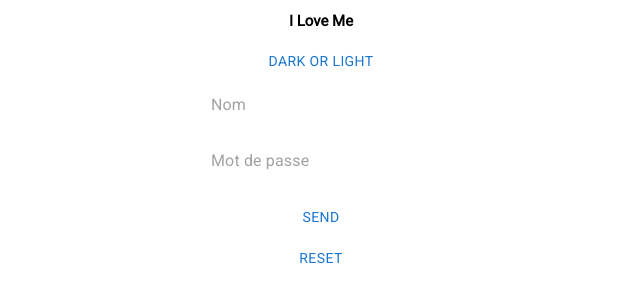
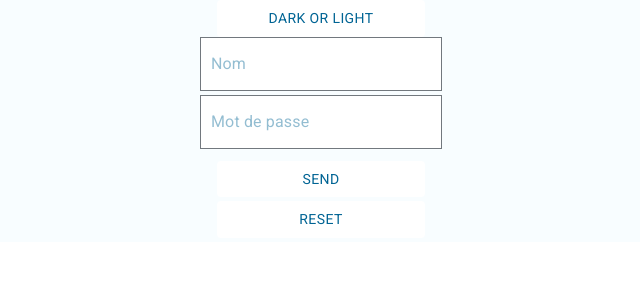
Before and after one commit to TianaNanta/e-trosa, a React (Create React App) app in the folder frontend/my-app/: page / in a window 1280 px wide. Shown: the top 302 px of the page, without its empty margins (319-959 px from the left). Built offline with nearby package versions, Linux system fonts and the light colour scheme.

Commit message:
I'm sorry i got overwhelmed so i don't remember correctly

```diff
--- a/frontend/my-app/package.json
+++ b/frontend/my-app/package.json
@@ -47,5 +47,11 @@
       "last 1 firefox version",
       "last 1 safari version"
     ]
+  },
+  "devDependencies": {
+    "css-loader": "^6.7.3",
+    "sass": "^1.58.3",
+    "sass-loader": "^13.2.0",
+    "style-loader": "^3.3.1"
   }
 }
--- a/frontend/my-app/src/App.tsx
+++ b/frontend/my-app/src/App.tsx
@@ -27,15 +27,12 @@ function App() {
     setPassword('');
   }
 
-  console.log(theme.themode.background)
-
   return (
     <>
       <ThemeProvider theme={themeswitch} >
         <AppBackground>
           <GlobalStyle />
           <CenterBox>
-            <h2>I Love Me</h2>
             <StyledButton text={'dark or light'} onClick={handleThemeToggle} />
           </CenterBox>
           <CenterBox>
--- a/frontend/my-app/src/core/theme/index.ts
+++ b/frontend/my-app/src/core/theme/index.ts
@@ -14,66 +14,36 @@ const LightTheme : DefaultTheme = {
     },
 
     themode: {
-        primary: `$primary`,
-        primaryText: `$primary`,
-        onPrimary: `$on-primary`,
-        onPrimaryText: `$on-primary`,
-        primaryContainer: `$primary-container`,
-        primaryContainerText: `$primary-container`,
-        onPrimaryContainer: `$on-primary-container`,
-        onPrimaryContainerText: `$on-primary-container`,
-        secondary: `$secondary`,
-        secondaryText: `$secondary`,
-        onSecondary: `$on-secondary`,
-        onSecondaryText: `$on-secondary`,
-        secondaryContainer: `$secondary-container`,
-        secondaryContainerText: `$secondary-container`,
-        onSecondaryContainer: `$on-secondary-container`,
-        onSecondaryContainerText: `$on-secondary-container`,
-        tertiary: `$tertiary`,
-        tertiaryText: `$tertiary`,
-        onTertiary: `$on-tertiary`,
-        onTertiaryText: `$on-tertiary`,
-        tertiaryContainer: `$tertiary-container`,
-        tertiaryContainerText: `$tertiary-container`,
-        onTertiaryContainer: `$on-tertiary-container`,
-        onTertiaryContainerText: `$on-tertiary-container`,
-        error: `$error`,
-        errorText: `$error`,
-        onError: `$on-error`,
-        onErrorText: `$on-error`,
-        errorContainer: `$error-container`,
-        errorContainerText: `$error-container`,
-        onErrorContainer: `$on-error-container`,
-        onErrorContainerText: `$on-error-container`,
-        background: `$background`,
-        backgroundText: `$background`,
-        onBackground: `$on-background`,
-        onBackgroundText: `$on-background`,
-        surface: `$surface`,
-        surfaceText: `$surface`,
-        onSurface: `$on-surface`,
-        onSurfaceText: `$on-surface`,
-        surfaceVariant: `$surface-variant`,
-        surfaceVariantText: `$surface-variant`,
-        onSurfaceVariant: `$on-surface-variant`,
-        onSurfaceVariantText: `$on-surface-variant`,
-        outline: `$outline`,
-        outlineText: `$outline`,
-        inverseOnSurface: `$inverse-on-surface`,
-        inverseOnSurfaceText: `$inverse-on-surface)`,
-        inverseSurface: `$inverse-surface`,
-        inverseSurfaceText: `$inverse-surface`,
-        inversePrimary: `$inverse-primary`,
-        inversePrimaryText: `$inverse-primary`,
-        shadow: `$shadow`,
-        shadowText: `$shadow`,
-        surfaceTint: `$surface-tint`,
-        surfaceTintText: `$surface-tint)`,
-        outlineVariant: `$outline-variant`,
-        outlineVariantText: `$outline-variant`,
-        scrim: `$scrim`,
-        scrimText: `$scrim`,
+        primary: `#006494`,
+        onPrimary: `#ffffff`,
+        primaryContainer: `#cae6ff`,
+        onPrimaryContainer: `#001e30`,
+        secondary: `#755b00`,
+        onSecondary: `#ffffff`,
+        secondaryContainer: `#ffe08f`,
+        onSecondaryContainer: `#241a00`,
+        tertiary: `#006874`,
+        onTertiary: `#ffffff`,
+        tertiaryContainer: `#97f0ff`,
+        onTertiaryContainer: `#001f24`,
+        error: `#ba1a1a`,
+        errorContainer: `#ffdad6`,
+        onError: `#ffffff`,
+        onErrorContainer: `#410002`,
+        background: `#f8fdff`,
+        onBackground: `#001f25`,
+        surface: `#f8fdff`,
+        onSurface: `#001f25`,
+        surfaceVariant: `#dde3ea`,
+        onSurfaceVariant: `#41474d`,
+        outline: `#72787e`,
+        inverseOnSurface: `#d6f6ff`,
+        inverseSurface: `#00363f`,
+        inversePrimary: `#8ecdff`,
+        shadow: `#000000`,
+        surfaceTint: `#006494`,
+        outlineVariant: `#c1c7ce`,
+        scrim: `#000000`,
     },
     img: lightmode,
 }
--- a/frontend/my-app/src/core/theme/theme2.ts
+++ b/frontend/my-app/src/core/theme/theme2.ts
@@ -14,36 +14,36 @@ export const DarkTheme : invertedTheme = {
     },
 
     themode: {
-        primary: `$primary-dark`,
-        onPrimary: `$on-primary-dark`,
-        primaryContainer: `$primary-container-dark`,
-        onPrimaryContainer: `$on-primary-container-dark`,
-        secondary: `$secondary-dark`,
-        onSecondary: `$on-secondary-dark`,
-        secondaryContainer: `$secondary-container-dark`,
-        onSecondaryContainer: `$on-secondary-container-dark`,
-        tertiary: `$tertiary-dark`,
-        onTertiary: `$on-tertiary-dark`,
-        tertiaryContainer: `$tertiary-container-dark`,
-        onTertiaryContainer: `$on-tertiary-container-dark`,
-        error: `$error-dark`,
-        onError: `$on-error-dark`,
-        errorContainer: `$error-container-dark`,
-        onErrorContainer: `$on-error-container-dark`,
-        background: `$background-dark`,
-        onBackground: `$on-background-dark`,
-        surface: `$surface-dark`,
-        onSurface: `$on-surface-dark`,
-        surfaceVariant: `$surface-variant-dark`,
-        onSurfaceVariant: `$on-surface-variant-dark`,
-        outline: `$outline-dark`,
-        inverseOnSurface: `$inverse-on-surface-dark`,
-        inverseSurface: `$inverse-surface-dark`,
-        inversePrimary: `$inverse-primary-dark`,
-        shadow: `$shadow-dark`,
-        surfaceTint: `$surface-tint-dark`,
-        outlineVariant: `$outline-variant-dark`,
-        scrim: `$scrim-dark`,
+        primary: `#8ecdff`,
+        onPrimary: `#00344f`,
+        primaryContainer: `#004b70`,
+        onPrimaryContainer: `#cae6ff`,
+        secondary: `#ecc248`,
+        onSecondary: `#3d2e00`,
+        secondaryContainer: `#584400`,
+        onSecondaryContainer: `#ffe08f`,
+        tertiary: `#4fd8eb`,
+        onTertiary: `#00363d`,
+        tertiaryContainer: `#004f58`,
+        onTertiaryContainer: `#97f0ff`,
+        error: `#ffb4ab`,
+        onError: `#690005`,
+        errorContainer: `#93000a`,
+        onErrorContainer: `#ffdad6`,
+        background: `#001f25`,
+        onBackground: `#a6eeff`,
+        surface: `#001f25`,
+        onSurface: `#a6eeff`,
+        surfaceVariant: `#41474d`,
+        onSurfaceVariant: `#c1c7ce`,
+        outline: `#8b9198`,
+        inverseOnSurface: `#001f25`,
+        inverseSurface: `#a6eeff`,
+        inversePrimary: `#a6eeff`,
+        shadow: `#000000`,
+        surfaceTint: `#8ecdff`,
+        outlineVariant: `#41474d`,
+        scrim: `#000000`,
     },
     img: darkmode,
 
--- a/frontend/my-app/src/react-app-env.d.ts
+++ b/frontend/my-app/src/react-app-env.d.ts
@@ -1 +1,6 @@
 /// <reference types="react-scripts" />
+
+declare module '*.scss' {
+    const content: {[className: string]: string};
+    export default content;
+  }
```
Also changed, not shown: frontend/my-app/src/core/googlematerial/colors/theme2.scss (deleted), 1 other file (tests, documents, lock files or other folders).
